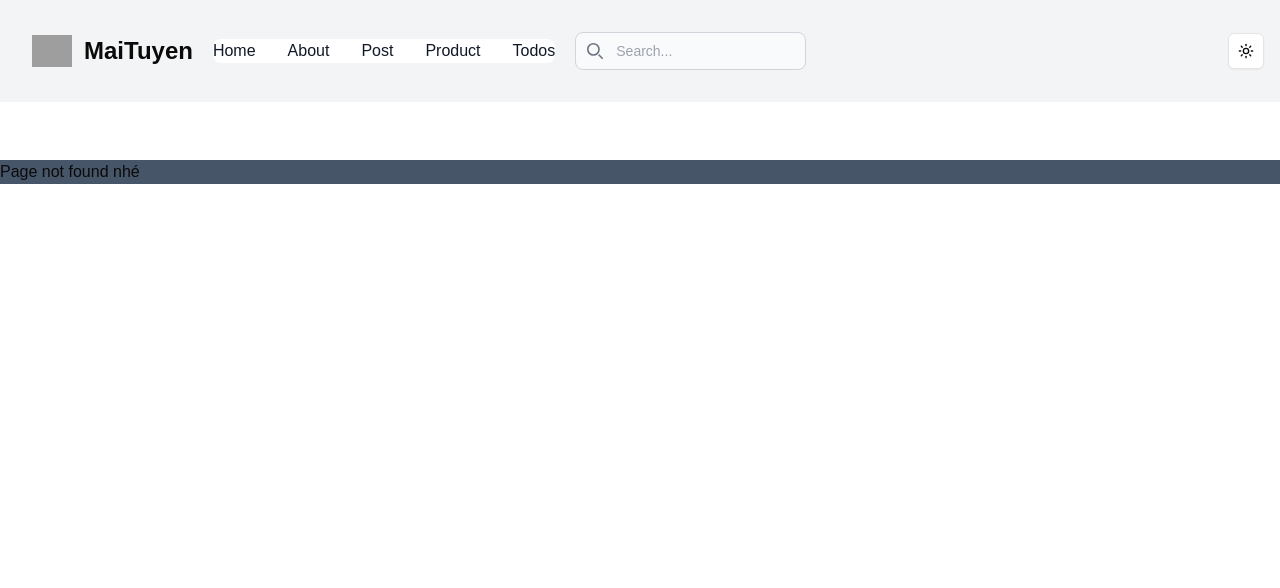
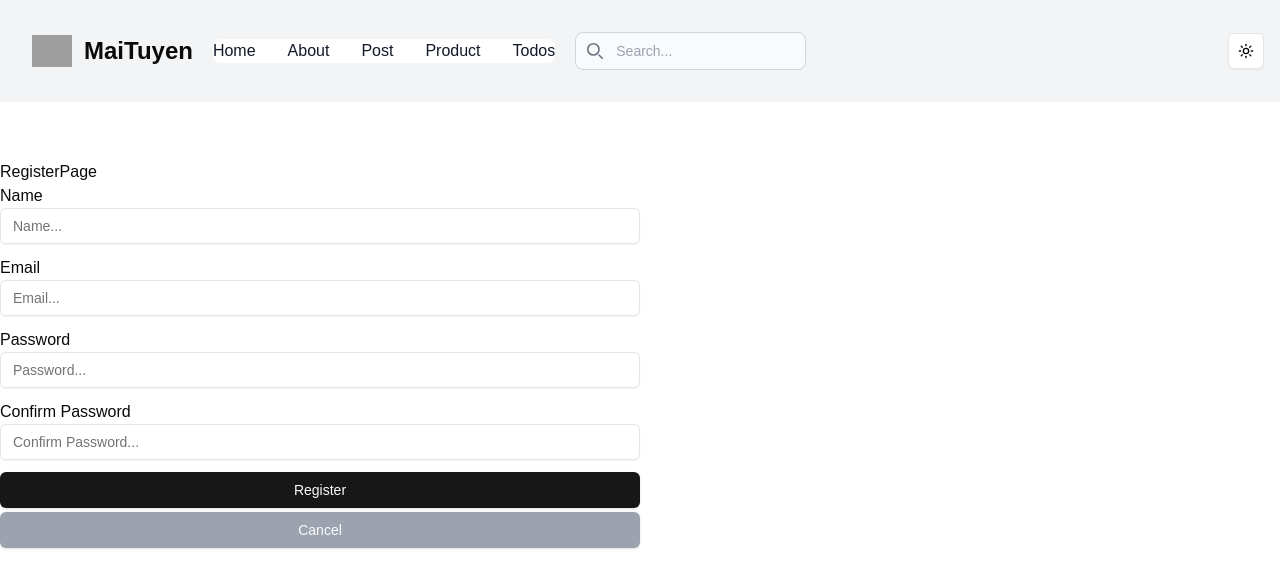
Before and after one commit to Mai-Tuyen/NextJS-basic, a Next.js app: page /auth/register in a window 1280 px wide. Before the commit this address had no page. Shown: the top 588 px of the page. Built offline with nearby package versions, Linux system fonts and the light colour scheme; grey boxes are pictures that could not be loaded.

Commit message:
validate server action with zod

```diff
--- a/package.json
+++ b/package.json
@@ -20,7 +20,8 @@
     "react": "^19.0.0",
     "react-dom": "^19.0.0",
     "tailwind-merge": "^2.6.0",
-    "tailwindcss-animate": "^1.0.7"
+    "tailwindcss-animate": "^1.0.7",
+    "zod": "^3.24.1"
   },
   "devDependencies": {
     "@eslint/eslintrc": "^3",
--- a/server_fake/db.json
+++ b/server_fake/db.json
@@ -8,9 +8,15 @@
     },
     {
       "id": "2",
-      "title": "Learn Next22234",
+      "title": "Learn Next",
       "completed": null,
       "content": "Lorem ipus cumque culpa 22222"
+    },
+    {
+      "id": "8214",
+      "title": "aaa",
+      "content": "bbbb",
+      "completed": false
     }
   ]
 }
--- /dev/null
+++ b/src/app/(main-layout)/auth/actions.ts
@@ -0,0 +1,73 @@
+"use server";
+
+import { cookies } from "next/headers";
+import { z } from "zod";
+export const handleRegisterServerAction = async (
+  currentState: unknown,
+  formData: FormData
+) => {
+  const schema = z.object({
+    name: z
+      .string({
+        required_error: "Name is required",
+      })
+      .min(3, "Name must be at least 3 characters"),
+    email: z
+      .string({
+        required_error: "Email is required",
+      })
+      .email("Invalid email address"),
+    password: z
+      .string({
+        required_error: "Password is required",
+      })
+      .min(6, "Password must be at least 6 characters"),
+    confirm_password: z
+      .string()
+      .min(1, "Confirm password is required")
+      .refine((value) => {
+        return value === formData.get("password");
+      }, "Confirm password does not match"),
+  });
+  const validatedFields = schema.safeParse(Object.fromEntries(formData));
+  if (!validatedFields.success) {
+    const errors = validatedFields.error.flatten().fieldErrors;
+    return {
+      success: false,
+      message: "Register failed",
+      errors,
+    };
+  }
+
+  const response = await fetch(`https://api.escuelajs.co/api/v1/users`, {
+    method: "POST",
+    headers: {
+      "Content-Type": "application/json",
+    },
+    body: JSON.stringify({
+      name: validatedFields.data.name,
+      email: validatedFields.data.email,
+      password: validatedFields.data.password,
+      avatar: "https://i.imgur.com/LDOO4Qs.jpg",
+    }),
+  });
+  if (response.ok) {
+    return {
+      success: true,
+      message: "Register success",
+    };
+  }
+  return {
+    success: false,
+    message: "Register failed",
+  };
+};
+
+export const handleCancelServerAction = async (name: string) => {
+  const cookieStore = await cookies();
+  cookieStore.set("name", name, { path: "/", httpOnly: true });
+  return {
+    success: true,
+    message: "Cancel success",
+  };
+};
--- /dev/null
+++ b/src/app/(main-layout)/auth/register/FormRegister.tsx
@@ -0,0 +1,92 @@
+"use client";
+import {
+  handleCancelServerAction,
+  handleRegisterServerAction,
+} from "@/app/(main-layout)/auth/actions";
+import { Button } from "@/components/ui/button";
+import { Input } from "@/components/ui/input";
+import { useActionState } from "react";
+
+export default function FormRegister() {
+  const [state, formAction, isPending] = useActionState(
+    handleRegisterServerAction,
+    null
+  );
+  console.log(state);
+  return (
+    <form action={formAction}>
+      <div className="mb-3">
+        <label htmlFor="name" className="form-label">
+          Name
+        </label>
+        <Input
+          type="text"
+          className="form-control"
+          name="name"
+          id="name"
+          placeholder="Name..."
+        />
+        {state?.errors?.name && (
+          <div className="text-red-500">{state.errors.name}</div>
+        )}
+      </div>
+      <div className="mb-3">
+        <label htmlFor="email" className="form-label">
+          Email
+        </label>
+        <Input
+          type="text"
+          className="form-control"
+          name="email"
+          id="email"
+          placeholder="Email..."
+        />
+        {state?.errors?.email && (
+          <div className="text-red-500">{state.errors.email}</div>
+        )}
+      </div>
+      <div className="mb-3">
+        <label htmlFor="password" className="form-label">
+          Password
+        </label>
+        <Input
+          type="password"
+          className="form-control"
+          name="password"
+          id="password"
+          placeholder="Password..."
+        />
+        {state?.errors?.password && (
+          <div className="text-red-500">{state.errors.password}</div>
+        )}
+      </div>
+      <div className="mb-3">
+        <label htmlFor="confirm_password" className="form-label">
+          Confirm Password
+        </label>
+        <Input
+          type="password"
+          className="form-control"
+          name="confirm_password"
+          id="confirm_password"
+          placeholder="Confirm Password..."
+        />
+        {state?.errors?.confirm_password && (
+          <div className="text-red-500">{state.errors.confirm_password}</div>
+        )}
+      </div>
+      <div className="grid gap-1">
+        <Button type="submit" className="btn-primary" disabled={isPending}>
+          {isPending ? "Registering..." : "Register"}
+        </Button>
+        <Button
+          type="button"
+          className="bg-gray-400"
+          onClick={() => handleCancelServerAction("Mai Tuyen")}
+        >
+          Cancel
+        </Button>
+      </div>
+    </form>
+  );
+}
--- /dev/null
+++ b/src/app/(main-layout)/auth/register/page.tsx
@@ -0,0 +1,12 @@
+import FormRegister from "@/app/(main-layout)/auth/register/FormRegister";
+import React from "react";
+
+export default async function RegisterPage() {
+  // trong page luôn luôn nên để là server component kể cả không phức tạp để sau sử dụng 1 số tính năng như metadata, revalidate,...
+  return (
+    <div className="w-1/2">
+      <h1>RegisterPage</h1>
+      <FormRegister />
+    </div>
+  );
+}
--- a/src/app/(main-layout)/todos/_components/ToDoAdd2.tsx
+++ b/src/app/(main-layout)/todos/_components/ToDoAdd2.tsx
@@ -1,22 +1,21 @@
 "use client";
 import { createNewTodo } from "@/app/(main-layout)/todos/action";
 import { Button } from "@/components/ui/button";
-import { useState } from "react";
-
+import { useActionState } from "react";
 // Demo xử lý form với server action
 export default function ToDoAdd2() {
-  const [errorForm, setErrorForm] = useState<string>("");
+  const initialState = {
+    message: "",
+    success: false,
+  };
+  const [state, formAction, isPending] = useActionState(
+    createNewTodo,
+    initialState
+  );
 
-  const createNewTodoFromServer = async (data: FormData) => {
-    debugger;
-    const response = await createNewTodo(data);
-    if (response && !response?.success) {
-      setErrorForm(response!.messsage);
-    }
-  };
   return (
     <>
-      <form action={createNewTodoFromServer}>
+      <form action={formAction}>
         <input
           type="text"
           name="title"
@@ -29,8 +28,10 @@ export default function ToDoAdd2() {
           placeholder="Content"
           className="form-control"
         />
-        <Button type="submit">Add</Button>
-        <div className="text-red-500">{errorForm}</div>
+        <Button type="submit" disabled={isPending}>
+          Add
+        </Button>
+        {state?.message && <div className="text-red-500">{state.message}</div>}
       </form>
     </>
   );
--- a/src/app/(main-layout)/todos/action.ts
+++ b/src/app/(main-layout)/todos/action.ts
@@ -1,15 +1,13 @@
 "use server";
 
 import { revalidatePath } from "next/cache";
-import { redirect } from "next/navigation";
-
-export const createNewTodo = async (data: FormData) => {
+export const createNewTodo = async (prevState: unknown, data: FormData) => {
   try {
     const title = data.get("title") as string;
     const content = data.get("content") as string;
     if (!title || !content) throw new Error("Missing title or content");
     const response = await fetch(
-      `${process.env.NEXT_PUBLIC_SERVER_API}/todos1`,
+      `${process.env.NEXT_PUBLIC_SERVER_API}/todos`,
       {
         method: "POST",
         headers: {
@@ -23,7 +21,7 @@ export const createNewTodo = async (data: FormData) => {
       revalidatePath("/todos");
     }
   } catch (error) {
-    return { success: false, messsage: (error as Error).message };
+    return { success: false, message: (error as Error).message };
   }
 };
 
@@ -51,6 +49,6 @@ export const updateTodoServerAction = async (data: FormData) => {
       return { success: response.ok, message: "Update to do success" };
     }
   } catch (error) {
-    return { success: false, messsage: (error as Error).message };
+    return { success: false, message: (error as Error).message };
   }
 };
--- a/src/app/(main-layout)/todos/page.tsx
+++ b/src/app/(main-layout)/todos/page.tsx
@@ -39,12 +39,16 @@ export default async function TodoPage({
       <h1>Todo List</h1>
       <SearchForm />
       {todoList.map((todo) => (
-        <div key={todo.id} className="flex justify-between w-[200]">
+        <div key={todo.id} className="flex justify-between w-[500] mx-5 my-4">
           <Link href="/todos/[id]" as={`/todos/${todo.id}`}>
             Title:{todo.title}
           </Link>
-          <Link href={`/todos/edit/${todo.id}`}>Edit</Link>
-          <DeleteTodo id={todo.id} />
+          <div className="todo__action">
+            <Link href={`/todos/edit/${todo.id}`}>
+              <Button className="bg-cyan-300 mx-3">Edit</Button>
+            </Link>
+            <DeleteTodo id={todo.id} />
+          </div>
         </div>
       ))}
       {/* <TodoAdd />  form add "use client" */}
--- /dev/null
+++ b/src/components/ui/input.tsx
@@ -0,0 +1,22 @@
+import * as React from "react"
+
+import { cn } from "@/lib/utils"
+
+const Input = React.forwardRef<HTMLInputElement, React.ComponentProps<"input">>(
+  ({ className, type, ...props }, ref) => {
+    return (
+      <input
+        type={type}
+        className={cn(
+          "flex h-9 w-full rounded-md border border-input bg-transparent px-3 py-1 text-base shadow-sm transition-colors file:border-0 file:bg-transparent file:text-sm file:font-medium file:text-foreground placeholder:text-muted-foreground focus-visible:outline-none focus-visible:ring-1 focus-visible:ring-ring disabled:cursor-not-allowed disabled:opacity-50 md:text-sm",
+          className
+        )}
+        ref={ref}
+        {...props}
+      />
+    )
+  }
+)
+Input.displayName = "Input"
+
+export { Input }
```
Also changed, not shown: 1 other file (tests, documents, lock files or other folders).
